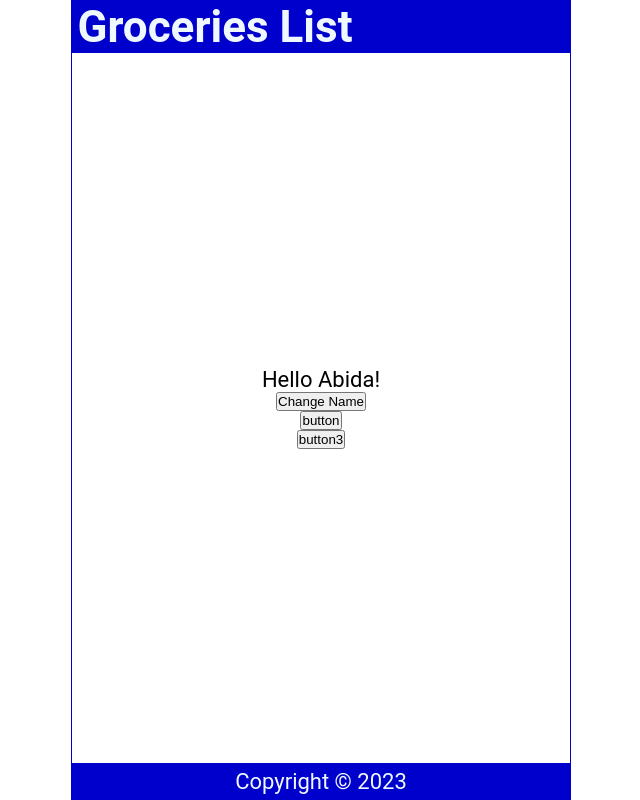
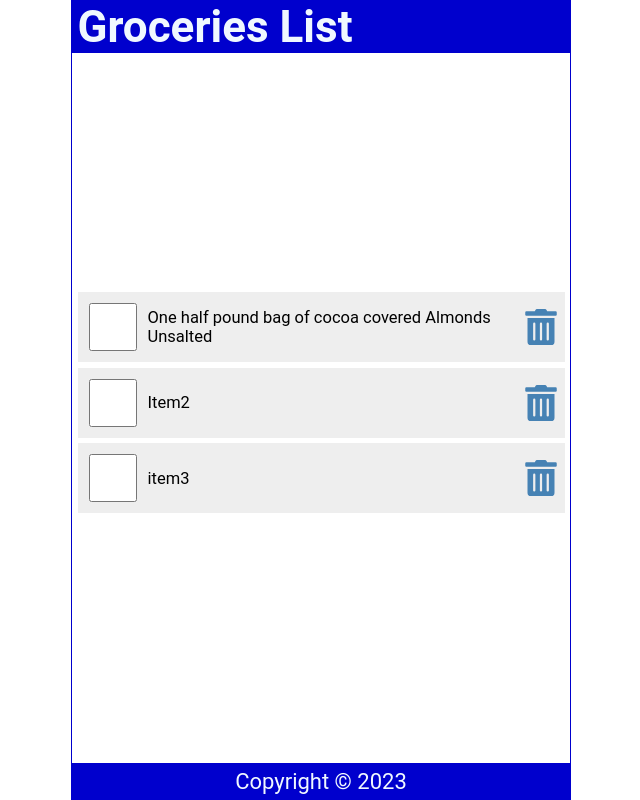
Before and after one commit to abidalili/React, a React (Create React App) app in the folder 01tut/: page / in a window 1280 px wide. Shown: the whole page, without its empty margins (319-959 px from the left). Built offline with nearby package versions, Linux system fonts and the light colour scheme.

Commit message:
Lists and keys

```diff
--- a/01tut/src/Content.js
+++ b/01tut/src/Content.js
@@ -1,30 +1,36 @@
 import { useState } from "react";
+import { FaTrashAlt } from "react-icons/fa";
 
 const Content = () => {
-  const [name, setName] = useState("Abida");
-  const [count, setCount] = useState(0);
-
-  const handleNameChange = () => {
-    const names = ["bob", "kevin", "abida", "hasan"];
-    const int = Math.floor(Math.random() * 4);
-    setName(names[int]);
-  };
-
-  const handleClick = () => {
-    setCount(count + 1);
-    setCount(count + 1);
-    console.log(count);
-  };
-  const handleClick2 = (name) => {
-    console.log(count);
-  };
+  const [items, setItems] = useState([
+    {
+      id: 1,
+      checked: false,
+      item: "One half pound bag of cocoa covered Almonds Unsalted",
+    },
+    {
+      id: 2,
+      checked: false,
+      item: "Item2",
+    },
+    {
+      id: 3,
+      checked: false,
+      item: "item3",
+    },
+  ]);
 
   return (
     <main>
-      <p onDoubleClick={handleClick}>Hello {name}!</p>
-      <button onClick={handleNameChange}> Change Name</button>
-      <button onClick={handleClick}> button</button>
-      <button onClick={handleClick2}> button3</button>
+      <ul>
+        {items.map((item) => (
+          <li className="item" key={item.id}>
+            <input type="checkbox" checked={item.checked} />
+            <label>{item.item}</label>
+            <FaTrashAlt role="button" tabIndex="0" />
+          </li>
+        ))}
+      </ul>
     </main>
   );
 };
--- a/01tut/src/index.css
+++ b/01tut/src/index.css
@@ -56,3 +56,61 @@
   display: grid;
   place-content: center;
 }
+ul {
+  width: 100%;
+  list-style: none;
+  padding: 0 0.25rem 0.25rem;
+}
+
+ul li::before {
+  content: "\200B";
+}
+
+.item {
+  display: flex;
+  justify-content: flex-start;
+  align-items: center;
+  padding: 0.5rem 0 0.5rem 0.5rem;
+  margin: 0.25rem 0;
+  background-color: #eee;
+}
+
+.item:first-child {
+  margin: 0;
+}
+
+.item input[type="checkbox"] {
+  text-align: center;
+  width: 2.5rem;
+  width: 48px;
+  min-width: 48px;
+  height: 2.5rem;
+  height: 48px;
+  min-height: 48px;
+  cursor: pointer;
+  margin-right: 0.5rem;
+}
+
+.item input[type="checkbox"]:focus + label {
+  text-decoration: underline;
+}
+
+.item > label {
+  font-size: 0.75rem;
+  flex-grow: 1;
+}
+
+.item svg {
+  width: 48px;
+  min-width: 48px;
+  height: 36px;
+  font-size: 1rem;
+  color: steelblue;
+  cursor: pointer;
+}
+
+.item svg:focus,
+.item svg:hover {
+  color: red;
+  outline: none;
+}
--- /dev/null
+++ b/package.json
@@ -0,0 +1,5 @@
+{
+  "devDependencies": {
+    "react-icons": "^4.8.0"
+  }
+}
```
Also changed, not shown: 1 other file (tests, documents, lock files or other folders).
